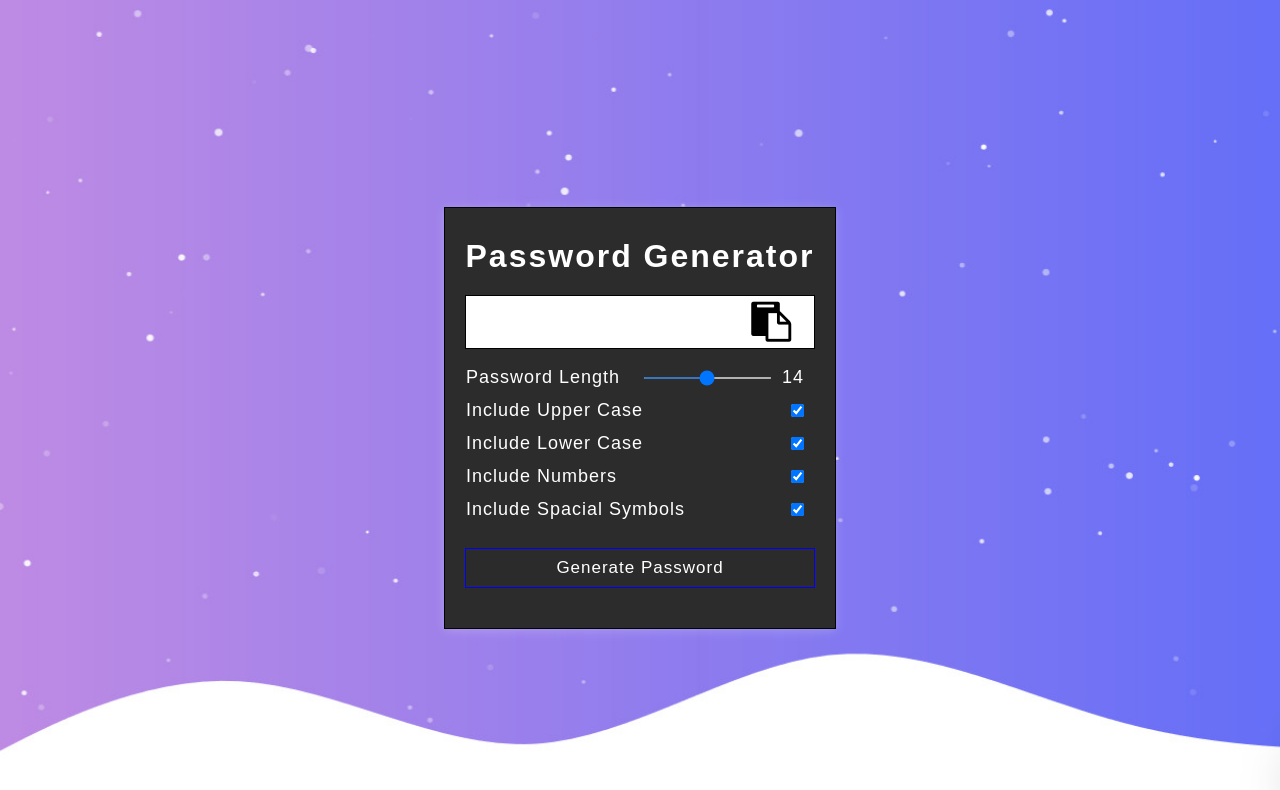
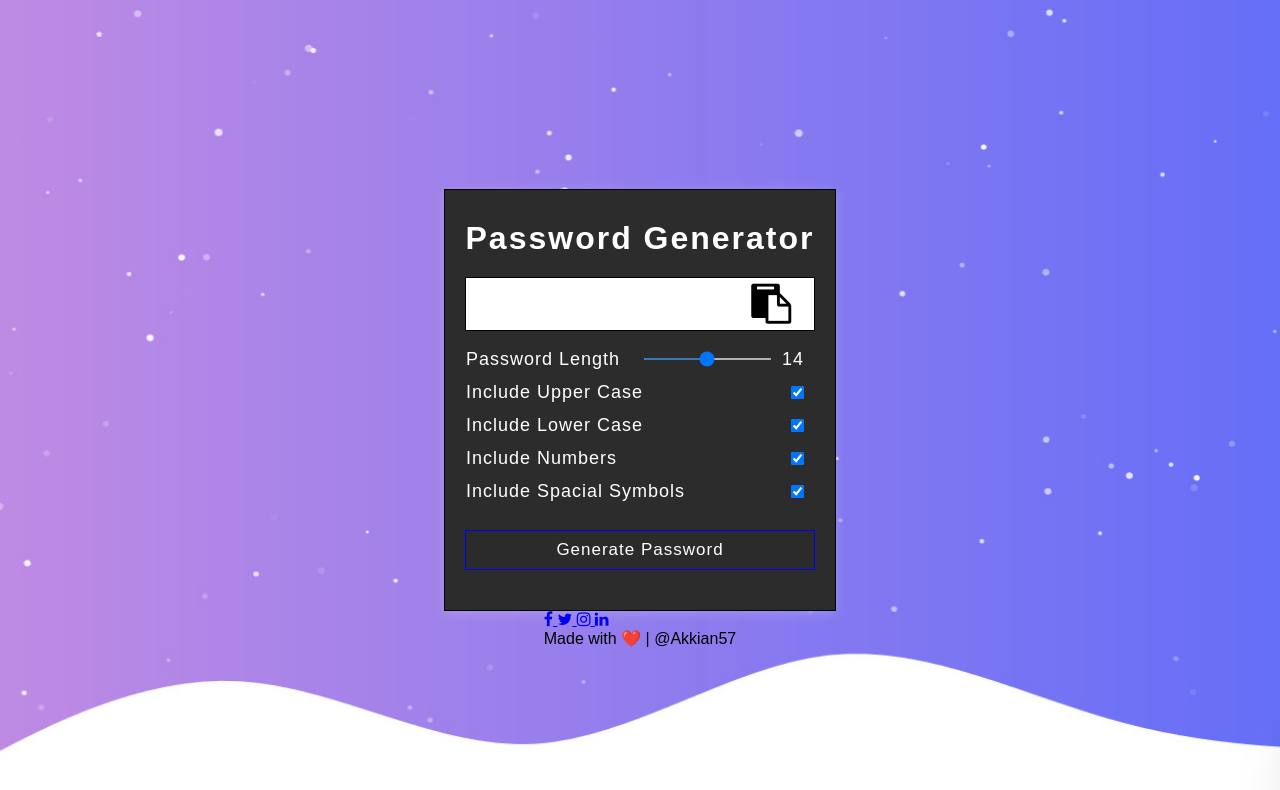
Before and after one commit to Akkian57/Password-Generator, a plain HTML site: page index.html in a window 1280 px wide. Drawn offline with Linux system fonts and the light colour scheme; a web font is replaced by a local one.

Commit message:
Added Social Links

```diff
--- a/index.html
+++ b/index.html
@@ -4,7 +4,7 @@
     <meta charset="UTF-8">
     <meta http-equiv="X-UA-Compatible" content="IE=edge">
     <meta name="viewport" content="width=device-width, initial-scale=1.0">
-    <title>Password Generaor App</title>
+    <title>Password Generator App</title>
     <link rel="stylesheet" href="./styles.css">
     <link rel="stylesheet" href="https://cdnjs.cloudflare.com/ajax/libs/font-awesome/4.7.0/css/font-awesome.min.css">
 </head>
@@ -49,6 +49,26 @@
         <button type="button" id="btn-generate-password" class="btn" onclick="generatePassword(length)">Generate Password</button>
 
     </div>
+    <footer id="footer">
+        <div id="social-buttons">
+                <a class="fa-icon fa-icon-2x" href="https://www.facebook.com/akkikatte" title="" target="_blank">
+                  <i class="fa fa-facebook"></i>
+                </a>
+                <a class="fa-icon fa-icon-2x" href="https://twitter.com/Akkian1295" title="" target="_blank">
+                  <i class="fa fa-twitter"></i>
+                </a>
+                <a class="fa-icon fa-icon-2x" href="https://www.instagram.com/mi.akshya/" title="" target="_blank">
+                  <i class="fa fa-instagram"></i>
+                </a>
+                <a class="fa-icon fa-icon-2x" href="https://linkedin.com/in/akkian" title="" target="_blank">
+                  <i class="fa fa-linkedin"></i>
+                </a>
+        </div>
+        <div>
+            Made with ❤️ | @Akkian57
+        </div>
+
+    </footer>
     <script src="./script.js"></script>
 </body>
 </html>
```
